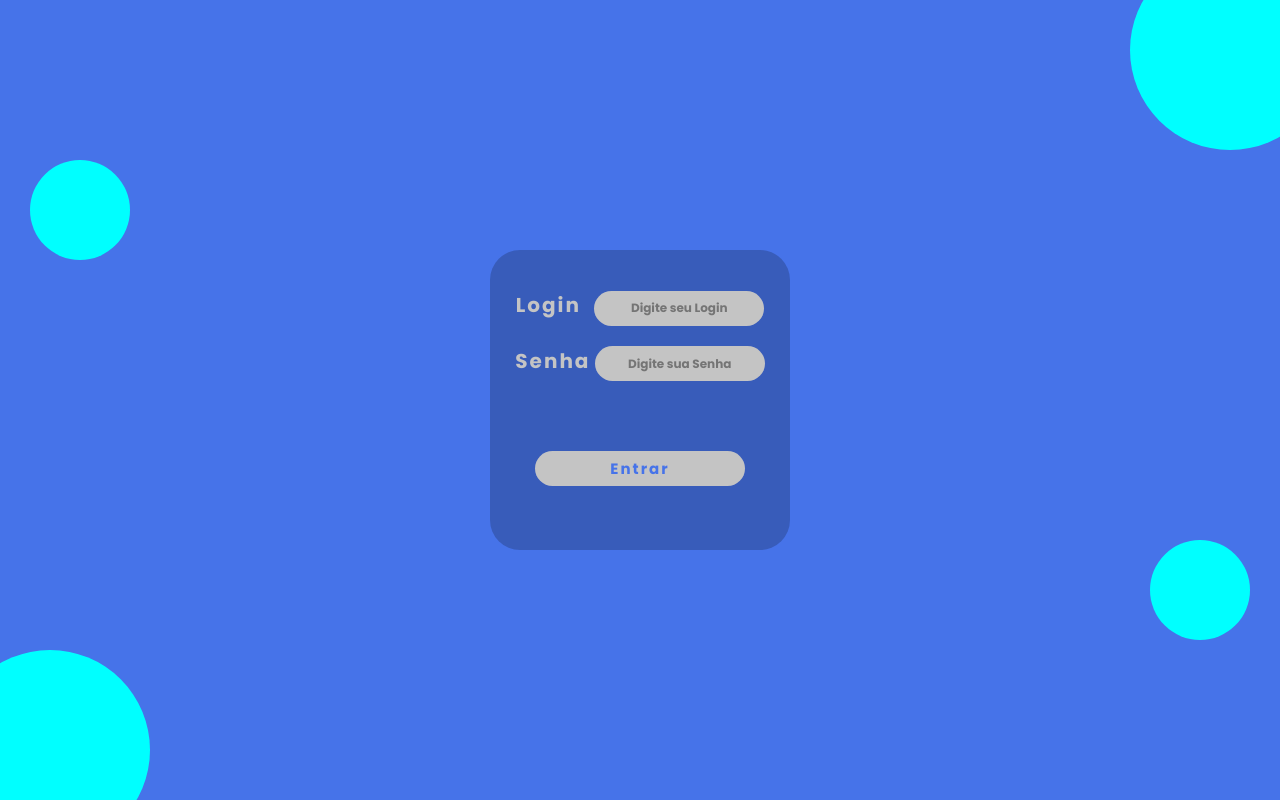
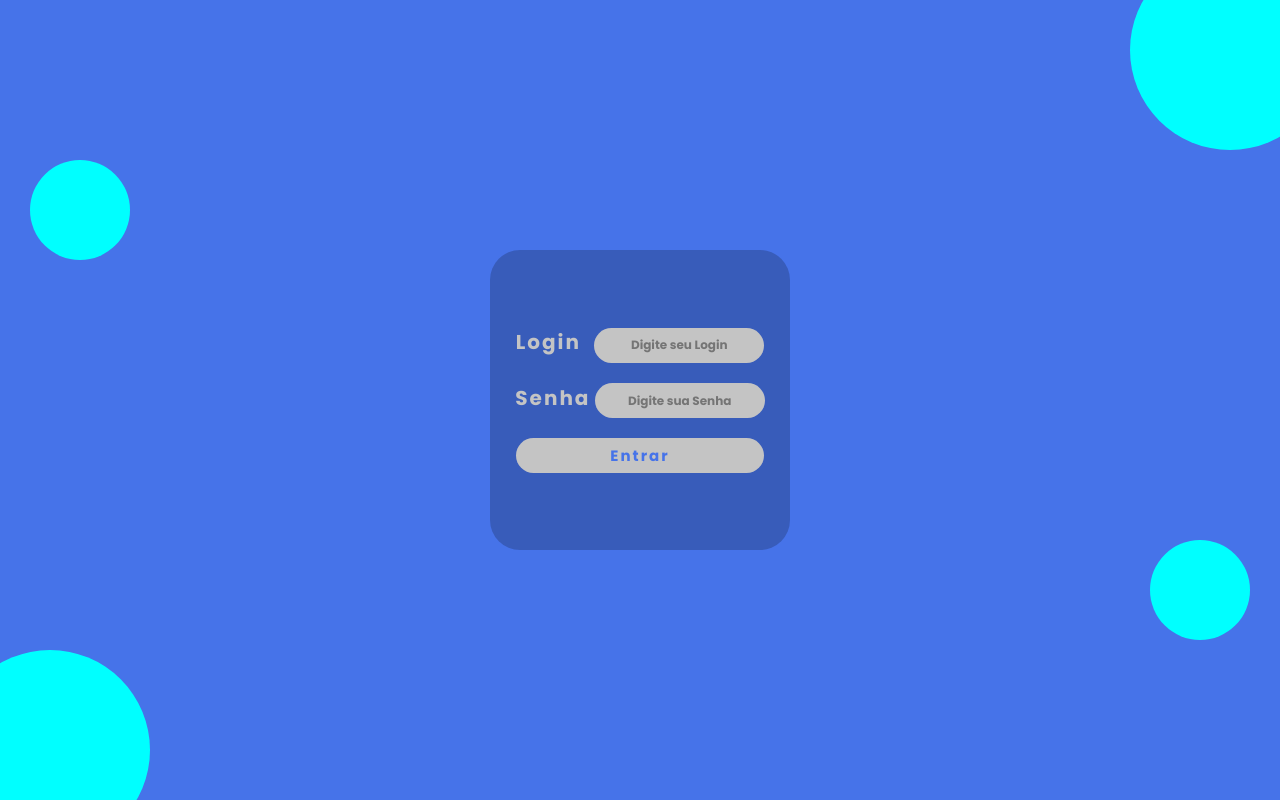
Before and after one commit to jeansilvatech/tela-login, a plain HTML site: page index.html in a window 1280 px wide. Drawn offline with Linux system fonts and the light colour scheme.

Commit message:
Ajustes alinhamento

```diff
--- a/index.html
+++ b/index.html
@@ -10,10 +10,14 @@
 <body>
     <div class="container">
         <form>
-            <label for="login">Login</label>
-            <input type="text" placeholder="Digite seu Login" id="login"/>
-            <label for="senha" >Senha</label>
+            <div class="login">
+                <label for="login">Login</label>
+                <input type="text" placeholder="Digite seu Login" id="login"/>
+            </div>
+            <div class="password">
+                <label for="senha" >Senha</label>
             <input type="password"placeholder="Digite sua Senha" id="senha"/>
+            </div>
             <button>Entrar</button>
         </form>
         <div class="circle1"></div>
--- a/style.css
+++ b/style.css
@@ -32,12 +32,16 @@ body{
 form{
 padding:40px 10px;
 text-align: center;
+display: flex;
+flex-direction: column;
+align-items: center;
+justify-content: center;
 width: 100%;
 height: 100%;
 }
 form label{
+    height: 35px;
     color: #C4C4C4;
-    padding-top: 10px;
     letter-spacing: 2px;
 
 }
@@ -60,12 +64,12 @@ form input:focus{
 }
 form button{
     background-color: #C4C4C4;
-    width: 210px;
+    width: 248px;
     height: 35px;
     font-size: 15px;
     border-radius: 20px;
     border: none;
-    margin-top: 50px;
+    /* margin-top: 70px; */
     padding: 0;
     color: #4673E9;
     letter-spacing: 2px;
```
